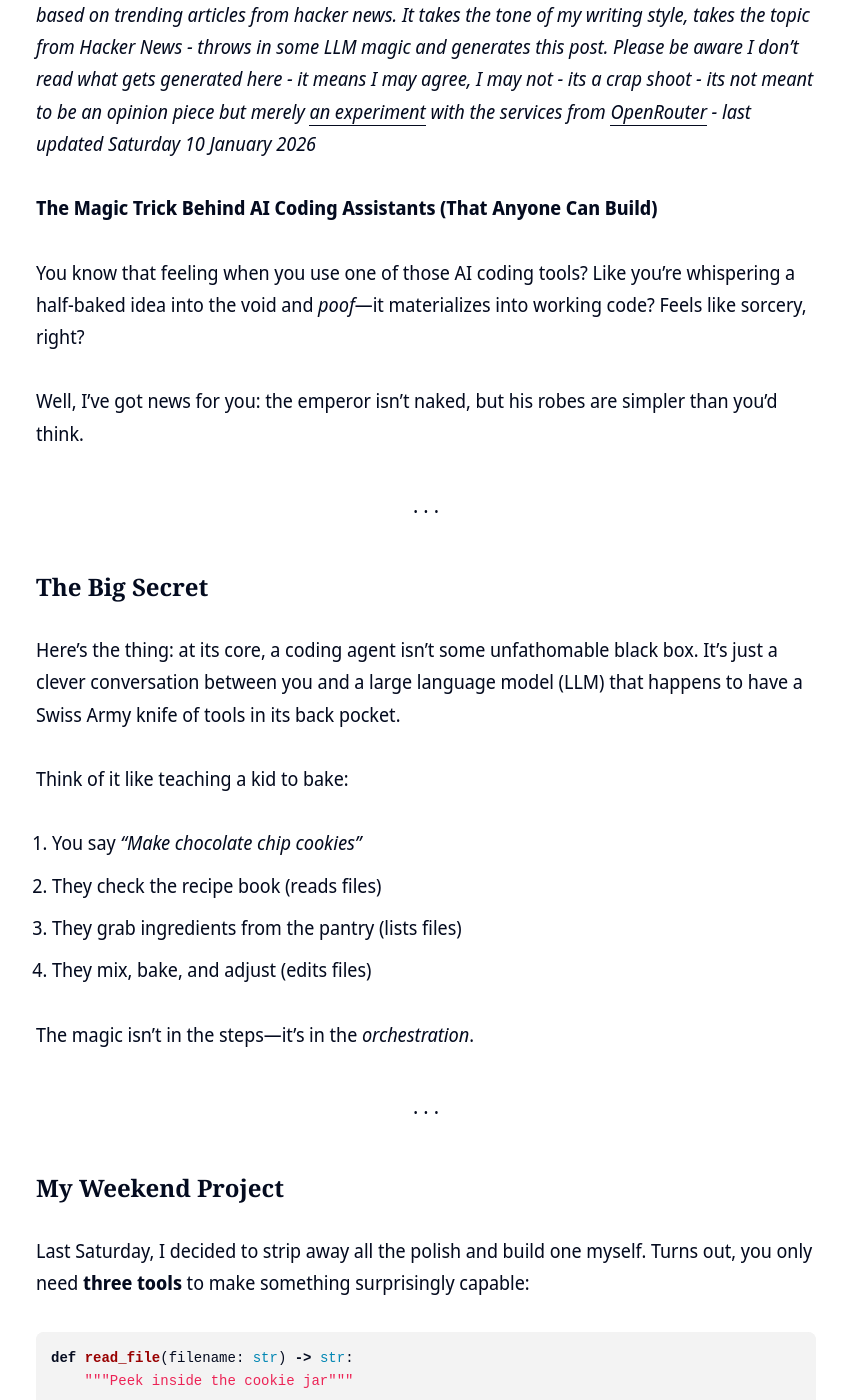
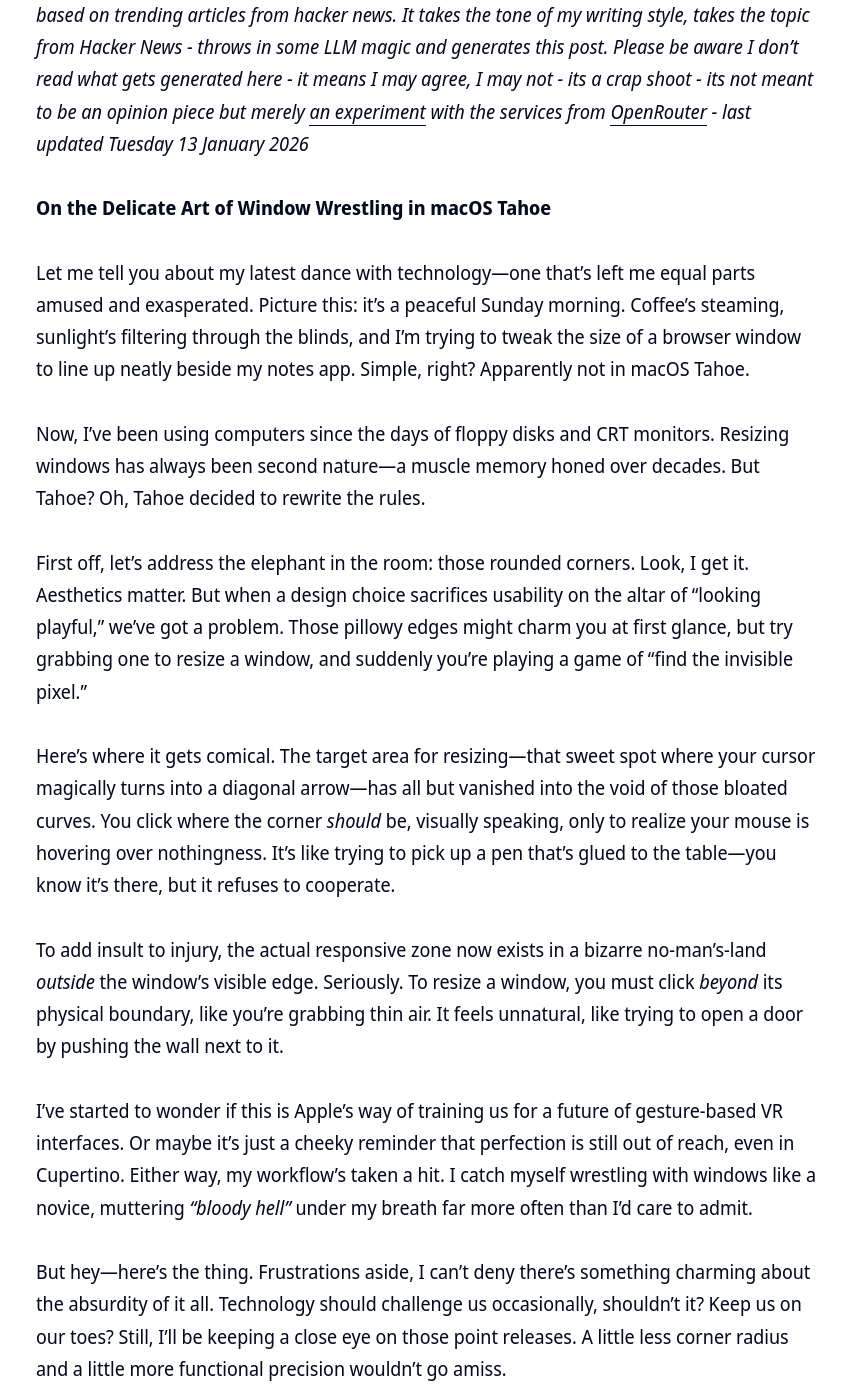
Before and after one commit to clintjb/clintjb.github.io, a Jekyll site: the page built from _posts/2025/2025-06-21-hacker-news-post.md, in a window 1280 px wide and 1400 px high, scrolled down 941 px. Shown: the whole window, without its empty margins (214-1060 px from the left). Built offline with Jekyll 4.4.1, drawn with Linux system fonts in a browser that asks for light colours; nearby versions of some CDN libraries; some of the changed text lies outside the part shown.

Commit message:
Updated Weekly Post

````diff
--- a/_posts/2025/2025-06-21-hacker-news-post.md
+++ b/_posts/2025/2025-06-21-hacker-news-post.md
@@ -11,93 +11,26 @@ image: '/images/posts/2025/weekly.jpg'
 ---
 ![](/images/posts/2025/weekly.jpg)
 
-_⚠️ **THIS POST IS GENERATED WITH LLMs**: This post is newly generated a few times a week based on trending articles from hacker news. It takes the tone of my writing style, takes the topic from Hacker News - throws in some LLM magic and generates this post. Please be aware I don't read what gets generated here - it means I may agree, I may not - its a crap shoot - its not meant to be an opinion piece but merely [an experiment](https://github.com/clintjb/Weekly-Post) with the services from [OpenRouter](https://openrouter.ai) - last updated Saturday 10 January 2026_
+_⚠️ **THIS POST IS GENERATED WITH LLMs**: This post is newly generated a few times a week based on trending articles from hacker news. It takes the tone of my writing style, takes the topic from Hacker News - throws in some LLM magic and generates this post. Please be aware I don't read what gets generated here - it means I may agree, I may not - its a crap shoot - its not meant to be an opinion piece but merely [an experiment](https://github.com/clintjb/Weekly-Post) with the services from [OpenRouter](https://openrouter.ai) - last updated Tuesday 13 January 2026_
 
+**On the Delicate Art of Window Wrestling in macOS Tahoe**
 
+Let me tell you about my latest dance with technology—one that’s left me equal parts amused and exasperated. Picture this: it’s a peaceful Sunday morning. Coffee’s steaming, sunlight’s filtering through the blinds, and I’m trying to tweak the size of a browser window to line up neatly beside my notes app. Simple, right? Apparently not in macOS Tahoe.
 
-**The Magic Trick Behind AI Coding Assistants (That Anyone Can Build)**
+Now, I’ve been using computers since the days of floppy disks and CRT monitors. Resizing windows has always been second nature—a muscle memory honed over decades. But Tahoe? Oh, Tahoe decided to rewrite the rules.
 
-You know that feeling when you use one of those AI coding tools? Like you’re whispering a half-baked idea into the void and *poof*—it materializes into working code? Feels like sorcery, right?
+First off, let’s address the elephant in the room: those rounded corners. Look, I get it. Aesthetics matter. But when a design choice sacrifices usability on the altar of “looking playful,” we’ve got a problem. Those pillowy edges might charm you at first glance, but try grabbing one to resize a window, and suddenly you’re playing a game of “find the invisible pixel.”
 
-Well, I’ve got news for you: the emperor isn’t naked, but his robes are simpler than you’d think.
+Here’s where it gets comical. The target area for resizing—that sweet spot where your cursor magically turns into a diagonal arrow—has all but vanished into the void of those bloated curves. You click where the corner *should* be, visually speaking, only to realize your mouse is hovering over nothingness. It’s like trying to pick up a pen that’s glued to the table—you know it’s there, but it refuses to cooperate.
 
----
+To add insult to injury, the actual responsive zone now exists in a bizarre no-man’s-land *outside* the window’s visible edge. Seriously. To resize a window, you must click *beyond* its physical boundary, like you’re grabbing thin air. It feels unnatural, like trying to open a door by pushing the wall next to it.
 
-### The Big Secret
+I’ve started to wonder if this is Apple’s way of training us for a future of gesture-based VR interfaces. Or maybe it’s just a cheeky reminder that perfection is still out of reach, even in Cupertino. Either way, my workflow’s taken a hit. I catch myself wrestling with windows like a novice, muttering *“bloody hell”* under my breath far more often than I’d care to admit.
 
-Here’s the thing: at its core, a coding agent isn’t some unfathomable black box. It’s just a clever conversation between you and a large language model (LLM) that happens to have a Swiss Army knife of tools in its back pocket.
+But hey—here’s the thing. Frustrations aside, I can’t deny there’s something charming about the absurdity of it all. Technology should challenge us occasionally, shouldn’t it? Keep us on our toes? Still, I’ll be keeping a close eye on those point releases. A little less corner radius and a little more functional precision wouldn’t go amiss.
 
-Think of it like teaching a kid to bake:
-1. You say *“Make chocolate chip cookies”*
-2. They check the recipe book (reads files)
-3. They grab ingredients from the pantry (lists files)
-4. They mix, bake, and adjust (edits files)
+Until then, I’ll be over here—clicking the void, sipping my now-lukewarm coffee, and laughing at the sheer audacity of progress. 🖱️☕
 
-The magic isn’t in the steps—it’s in the *orchestration*.
+*—happosai*
 
----
-
-### My Weekend Project
-
-Last Saturday, I decided to strip away all the polish and build one myself. Turns out, you only need **three tools** to make something surprisingly capable:
-
-```python
-def read_file(filename: str) -> str:
-    """Peek inside the cookie jar"""
-
-def list_files(path: str) -> list:
-    """See what's in the pantry"""
-
-def edit_file(path: str, old_str: str, new_str: str) -> bool:
-    """Remix the recipe"""
-```
-
-That’s it. No quantum computing. No secret sauce. Just a conversational loop where:
-- You ask for something
-- The LLM decides which tool(s) to use
-- Your code executes the actual file operations
-
-The real genius? Teaching the LLM to *speak tool*. We do this with brutally simple formatting:
-
-```plaintext
-tool: edit_file({"path": "hello.py", "old_str": "", "new_str": "print('Hello world')"})
-```
-
-When Claude responds with this line, our Python script swings into action. No genies required.
-
----
-
-### Why This Changes My Perspective
-
-Building this reminded me of the first time I reverse-engineered my grandma’s Bolognese recipe. The revelation wasn’t about ingredients—it was understanding *why* each step mattered.
-
-Production tools like Claude Code obviously add bells and whistles:
-- Error handling (because files *will* disappear)
-- User approvals (for “are you *sure*?” moments)
-- Smarter context management (LLMs get distracted too)
-
-But the soul? That’s just 200 lines of Python talking to an API. It’s the digital equivalent of realizing sourdough bread is just flour, water, and patience.
-
----
-
-### Try It Yourself
-
-I’ve left my prototype running overnight three times this week. Each morning felt like Christmas:
-- Waking up to refactored code
-- Finding new test files generated
-- Watching it navigate projects like a raccoon in a meme stock warehouse
-
-The best part? *You could build this today.* All you need is:
-- Basic Python chops
-- An LLM API key
-- The stubbornness to believe simple things can be powerful
-
-[Here’s the full code](https://www.mihaileric.com/The-Emperor-Has-No-Clothes/) if you want to poke around. No warranties—this isn’t Claude Code, it’s more like Claude Post-It Note. But it *works*.
-
----
-
-### The Real Takeaway
-
-We’re living in an era where the line between “magic” and “clever engineering” keeps blurring. Tools like this aren’t replacing developers—they’re revealing how much untapped potential sits in the marriage of human intuition and machine execution.
-
-Now if you’ll excuse me, I’m off to teach my agent how to write BBQ recipe generators. Priorities. 🌶️
+P.S. If anyone’s cracked the code for a Terminal command to shrink those corners, slide into my DMs. My sanity thanks you.
````
Also changed, not shown: images/posts/2025/weekly.jpg.
